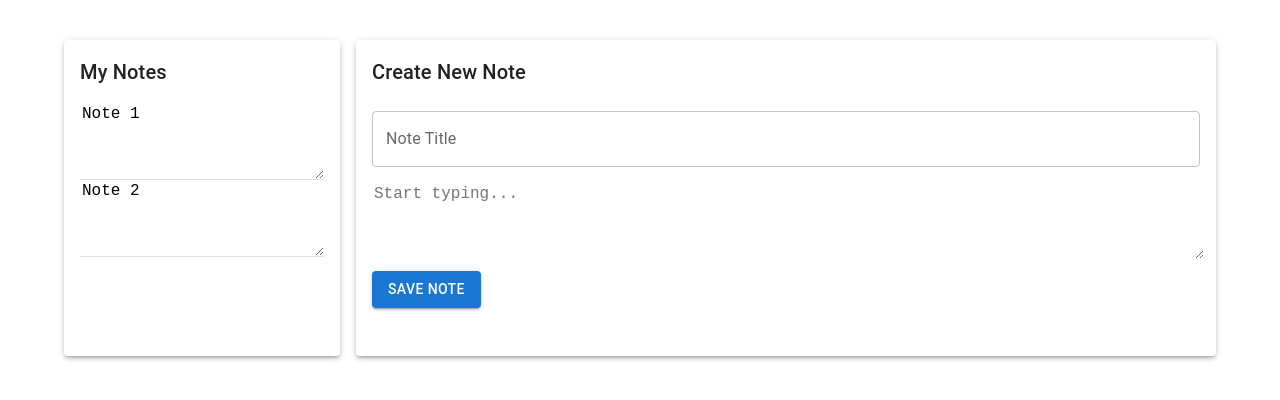
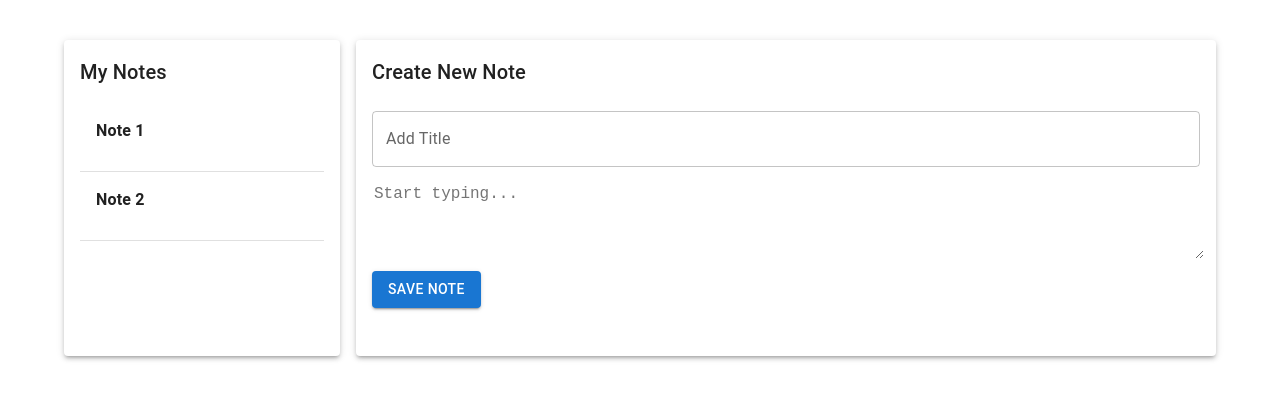
Before and after one commit to passechnik/note-app-react-js, a React (Vite) app: page / in a window 1280 px wide. Shown: the top 400 px of the page. Built offline with nearby package versions, Linux system fonts and the light colour scheme.

Commit message:
change styles

```diff
--- a/src/components/NoteEditor.jsx
+++ b/src/components/NoteEditor.jsx
@@ -29,7 +29,7 @@ export default function NoteEditor({ onSaveNote }) {
         {currentNote.id ? 'Edit Note' : 'Create New Note'}
       </Typography>
       <TextField
-        label="Note Title"
+        label="Add Title"
         fullWidth
         margin="normal"
         value={currentNote.title}
--- a/src/components/NoteList.jsx
+++ b/src/components/NoteList.jsx
@@ -1,8 +1,14 @@
 // NoteList.js
-import React from 'react';
-import { Paper, Typography, List, TextareaAutosize, ListItem, Divider } from '@mui/material';
+import React, { useState } from 'react';
+import { Paper, Typography, List, ListItem, Divider } from '@mui/material';
 
 export default function NoteList({ notes }) {
+  const [activeNoteId, setActiveNoteId] = useState(null);
+
+  const handleNoteClick = (noteId) => {
+    setActiveNoteId(noteId);
+  };
+
   return (
     <Paper elevation={3} sx={{ padding: 2, height: '100%' }}>
       <Typography variant="h6" gutterBottom>
@@ -11,15 +17,28 @@ export default function NoteList({ notes }) {
       <List>
         {notes.map((note) => (
           <React.Fragment key={note.id}>
-            <ListItem disablePadding>
-              <TextareaAutosize
-                aria-label="empty textarea"
-                placeholder="Start typing..."
-                minRows={4}
-                style={{ width: '100%', fontSize: '1rem', border: 'none', outline: 'none' }}
-                value={note.title}
-                readOnly
-              />
+            <ListItem
+              disablePadding
+              onClick={() => handleNoteClick(note.id)}
+              sx={{
+                border: activeNoteId === note.id ? '2px solid #2196f3' : 'none',
+                borderRadius: '4px',
+                cursor: 'pointer',
+                marginBottom: '12px',
+                padding: '16px',
+                display: 'flex',
+                alignItems: 'flex-start',
+                flexDirection: 'column',
+              }}
+            >
+              <Typography variant="body1" sx={{ fontWeight: 'bold', textAlign: 'start' }}>
+                {note.title}
+              </Typography>
+              {note.content && (
+                <Typography variant="body2" sx={{ color: '#757575', marginTop: '8px', textAlign: 'start' }}>
+                  {note.content.substring(0, 20)}
+                </Typography>
+              )}
             </ListItem>
             <Divider />
           </React.Fragment>
```
